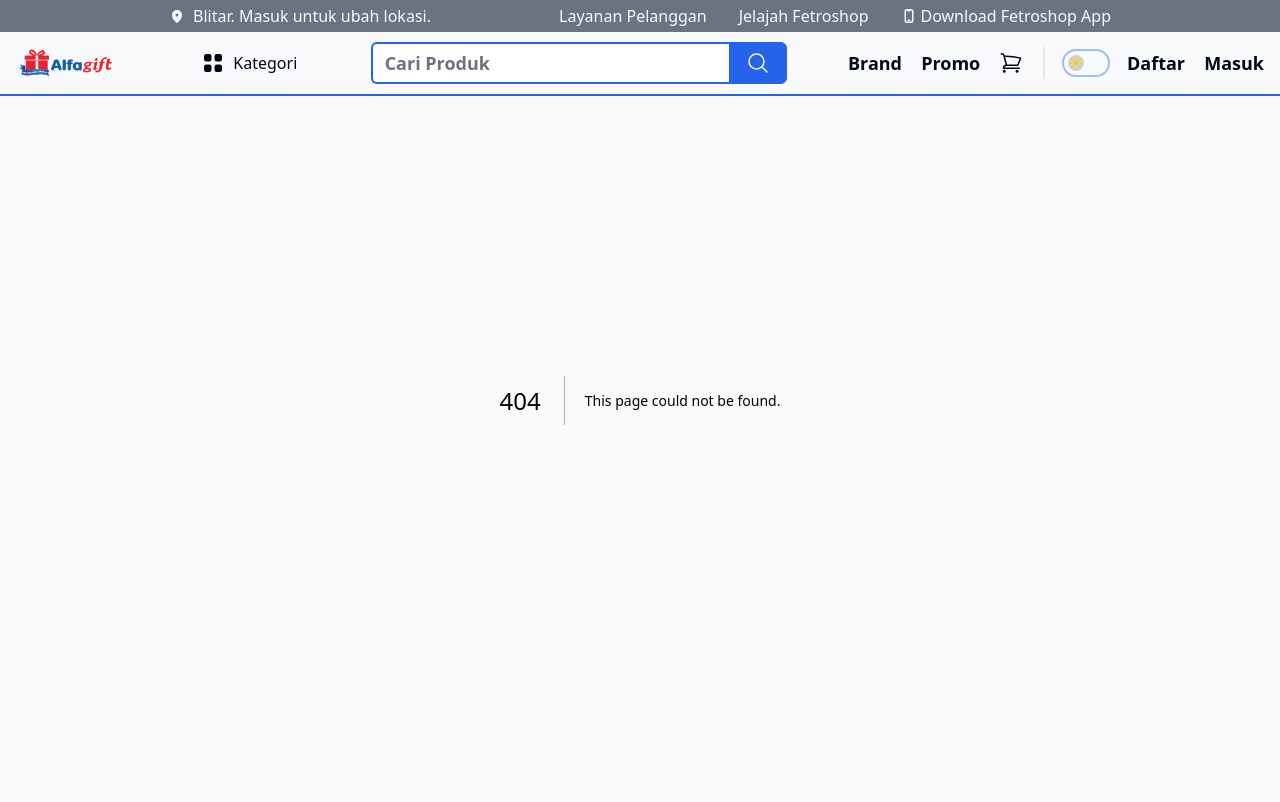
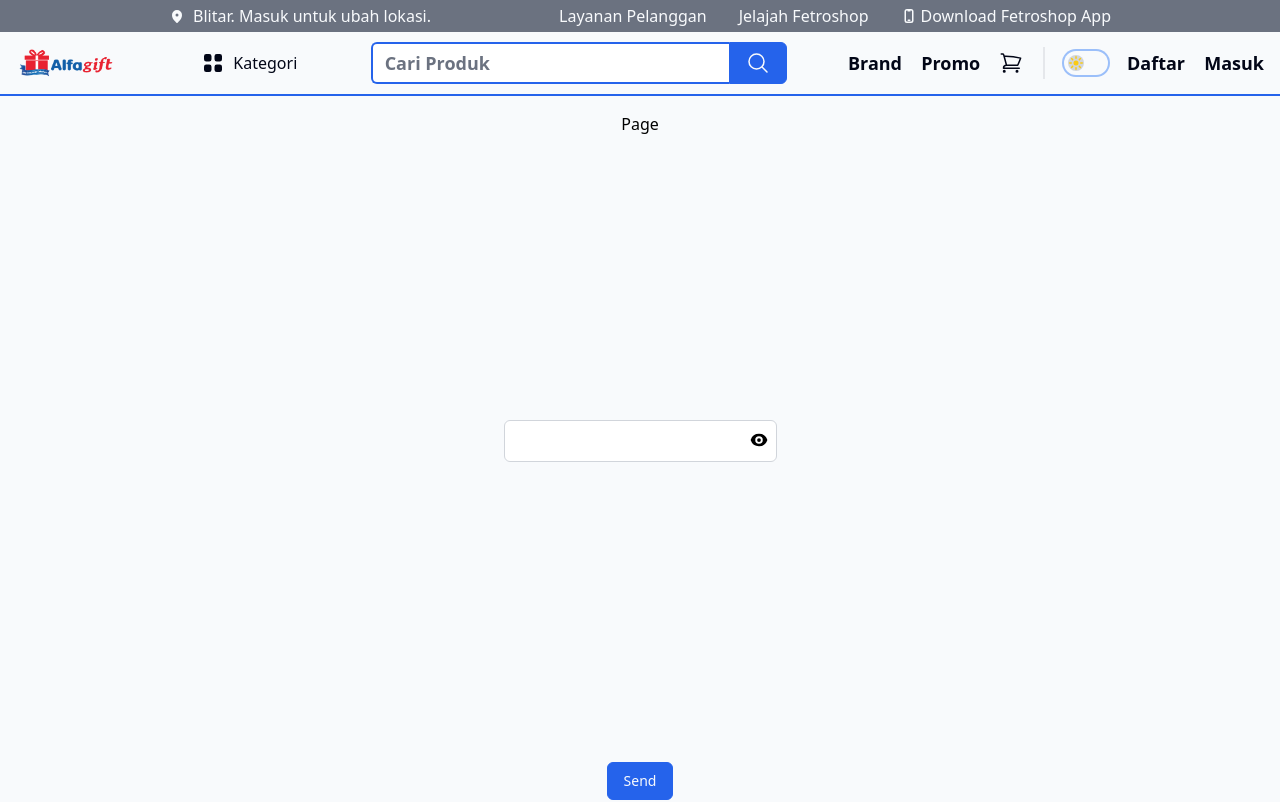
Before and after one commit to BuildWithYou/fetroshop-web, a Next.js app: page /coba in a window 1280 px wide. Before the commit this address had no page. Shown: the top 802 px of the page. Built offline with nearby package versions, Linux system fonts and the light colour scheme.

Commit message:
create input component

```diff
--- /dev/null
+++ b/app/coba/page.tsx
@@ -0,0 +1,38 @@
+"use client";
+import React, { useState } from "react";
+import Input from "../components/global/Input";
+import { EyeDropperIcon, EyeIcon, EyeSlashIcon } from "@heroicons/react/16/solid";
+import Button from "../components/global/Button";
+
+const Coba = () => {
+  const [value, setValue] = useState("");
+  const [showPassword, setShowPassword] = useState(false);
+
+  const onShowPassword = () => {
+    setShowPassword(!showPassword);
+  };
+
+  return (
+    <main className="flex min-h-screen flex-col items-center justify-between px-3 pt-28 2xl:p-28">
+      Page
+      <Input
+        name="password"
+        type={showPassword ? "text" : "password"}
+        value={value}
+        onChange={(e) => setValue(e.target.value)}
+        endIcon={
+          <div onClick={onShowPassword}>
+            {showPassword ? (
+              <EyeSlashIcon width={20} height={20} />
+            ) : (
+              <EyeIcon width={20} height={20} />
+            )}
+          </div>
+        }
+      />
+      <Button onClick={() => console.log(value)}>Send</Button>
+    </main>
+  );
+};
+
+export default Coba;
--- /dev/null
+++ b/app/components/global/Input/index.tsx
@@ -0,0 +1,61 @@
+import React from "react";
+
+interface InputProps {
+  placeholder?: string;
+  readOnly?: boolean;
+  disabled?: boolean;
+  error?: boolean;
+  startIcon?: React.ReactNode;
+  endIcon?: React.ReactNode;
+  name: string;
+  value?: string;
+  onChange?: (e: React.ChangeEvent<HTMLInputElement>) => void;
+  type?: string;
+}
+
+const Input: React.FC<InputProps> = ({
+  placeholder,
+  disabled = false,
+  readOnly = false,
+  startIcon,
+  endIcon,
+  error = false,
+  name,
+  onChange,
+  value,
+  type = "text",
+  ...props
+}) => {
+  return (
+    <div className="mb-4">
+      <div className="relative">
+        {startIcon && (
+          <div className="absolute top-2.5 left-2">{startIcon}</div>
+        )}
+        <input
+          placeholder={placeholder}
+          type={type}
+          className={`border ${
+            !error && "border-gray-300"
+          } p-2 w-full rounded-md focus:outline-none focus:border-primary focus:ring-0 ${
+            startIcon && "pl-8"
+          } ${endIcon && "pr-8"} ${
+            error && "border-danger ring-inset ring-danger"
+          }`}
+          disabled={disabled}
+          readOnly={readOnly}
+          name={name}
+          value={value}
+          onChange={onChange}
+          {...props}
+        />
+        {endIcon && <div className="absolute top-2.5 right-2">{endIcon}</div>}
+      </div>
+      {error && (
+        <div className="text-sm text-danger font-medium pl-1">Error</div>
+      )}
+    </div>
+  );
+};
+
+export default Input;
--- a/app/components/global/Modal/index.tsx
+++ b/app/components/global/Modal/index.tsx
@@ -3,7 +3,7 @@ import React from "react";
 
 interface ModalComponent {
   title: string;
-  body: string;
+  children: React.ReactNode;
   open: boolean;
   subtitle?: string;
   onClose: () => void;
@@ -11,7 +11,7 @@ interface ModalComponent {
 
 const Modal: React.FC<ModalComponent> = ({
   title,
-  body,
+  children,
   open,
   onClose,
   subtitle,
@@ -37,7 +37,7 @@ const Modal: React.FC<ModalComponent> = ({
                   <XMarkIcon height={"20px"} width={"20px"} />
                 </button>
               </div>
-              <div>{body}</div>
+              <div>{children}</div>
             </div>
           </div>
         </div>
```
